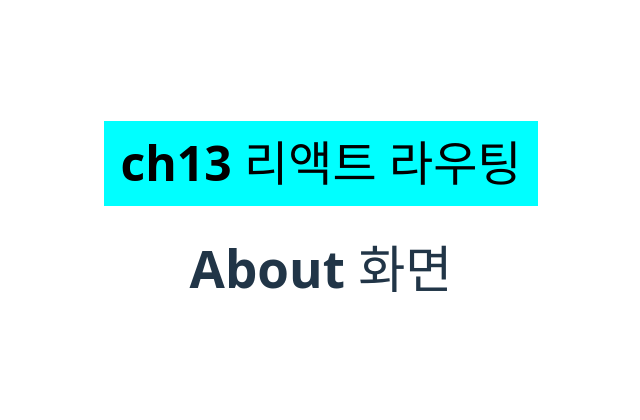
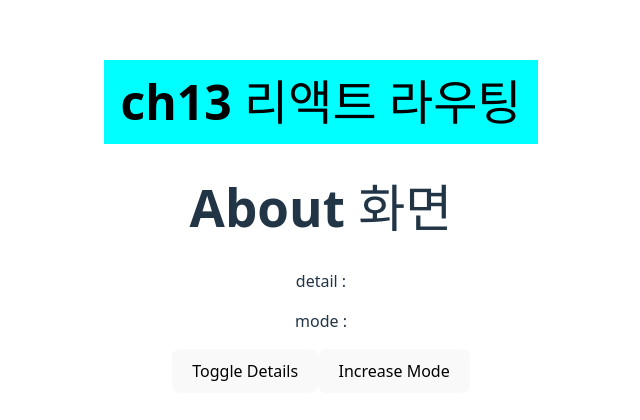
Before and after one commit to reokkamy/React-WorkSpace-k6-0806, a React (Vite) app in the folder ch13-vite-test/: page /about in a window 1280 px wide. Shown: the part 190-610 px from the top of the page, without its empty margins (319-959 px from the left). Built offline with nearby package versions, Linux system fonts and the light colour scheme.

Commit message:
7교시, 리액트 라우팅쿼리스트링 가져오는 방법 2가지, useSearchParams 이용하기

```diff
--- a/ch13-vite-test/src/pages/About.jsx
+++ b/ch13-vite-test/src/pages/About.jsx
@@ -1,7 +1,42 @@
+// 쿼리 스트링 가져오기 기능 확인 중.
+// 방법1
+// import { useLocation } from 'react-router-dom';
+// 방법2
+import { useSearchParams } from 'react-router-dom';
+
 const About = () => {
+  // 방법1
+  // const location = useLocation();
+  // 방법2
+  const [searchParams, setSearchParams] = useSearchParams();
+  const detail = searchParams.get('detail');
+  const mode = searchParams.get('mode');
+
+  const onToggleDetails = () => {
+    setSearchParams({
+      mode,
+      detail: detail === 'true' ? false : true,
+    });
+  };
+
+  const onIncreaseMode = () => {
+    const nextMode = mode === null ? 1 : parseInt(mode) + 1;
+    setSearchParams({ mode: nextMode, detail });
+  };
+
   return (
     <div>
       <h1>About 화면</h1>
+      {/*방법1*/}
+      {/*<p>쿼리스트링 : {location.search}</p>*/}
+      {/*<p>pathname : {location.pathname}</p>*/}
+      {/*<p>hash : {location.hash}</p>*/}
+      {/*<p>state : {location.state}</p>*/}
+      {/*방법2*/}
+      <p>detail : {detail}</p>
+      <p>mode : {mode}</p>
+      <button onClick={onToggleDetails}>Toggle Details </button>
+      <button onClick={onIncreaseMode}>Increase Mode</button>
     </div>
   );
 };
```
Also changed, not shown: 1 other file (tests, documents, lock files or other folders).
